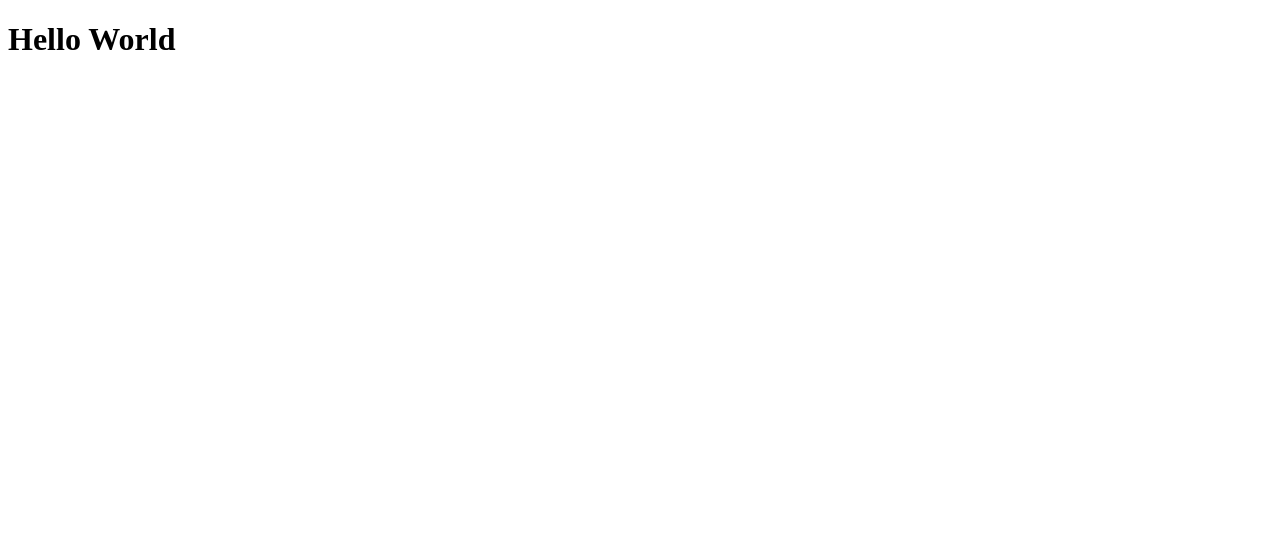
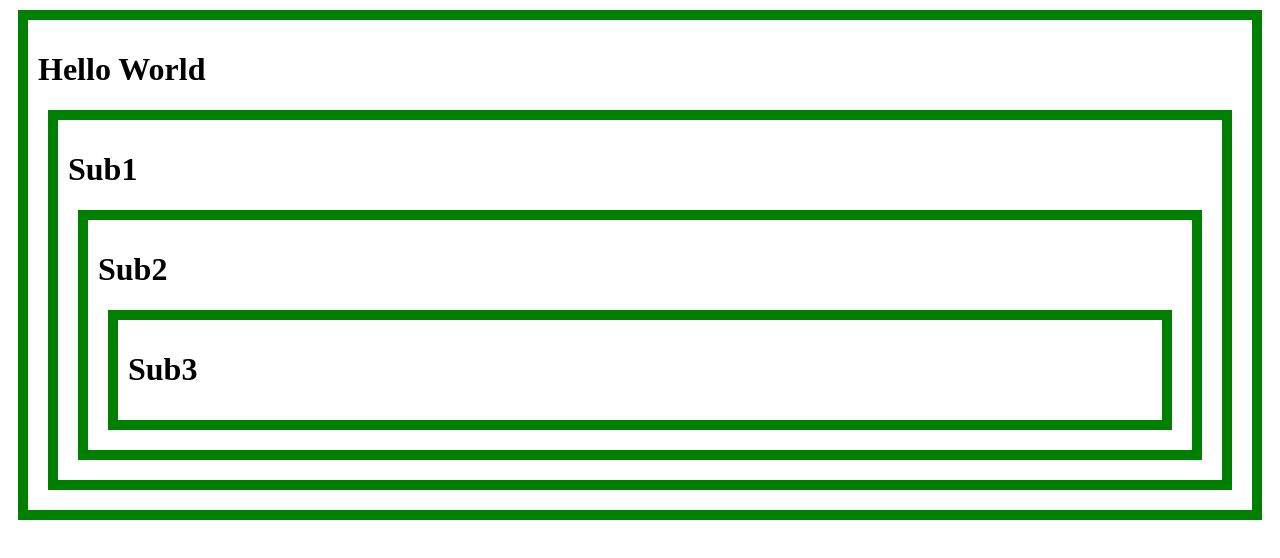
Before and after one commit to marriedsun/React-context-API, a React (Create React App) app: page / in a window 1280 px wide. Shown: the top 558 px of the page. Built offline with nearby package versions, Linux system fonts and the light colour scheme.

Commit message:
테마값,스타일값 설정

```diff
--- a/src/App.js
+++ b/src/App.js
@@ -1,10 +1,43 @@
-import React from 'react';
+import React, { createContext, useContext } from 'react';
 import './style.css';
+const themeDefault = {border: '10px solid green' };
+const themeContext = createContext (themeDefault);
 
 export default function App() {
+  const theme = useContext(themeContext);
   return (
-    <div>
+    <div className="root" style={theme}>
      <h1>Hello World</h1>
+     <Sub1 />
     </div>
   );
 }
+
+function Sub1() {
+  const theme = useContext(themeContext);
+  return (
+    <div style={theme}>
+      <h1>Sub1</h1>
+      <Sub2 />
+    </div>
+  )
+}
+
+function Sub2() {
+  const theme = useContext(themeContext);
+  return (
+    <div style={theme}>
+      <h1>Sub2</h1>
+      <Sub3 />
+    </div>
+  )
+}
+
+function Sub3() {
+  const theme = useContext(themeContext);
+  return (
+    <div style={theme}>
+      <h1>Sub3</h1>
+    </div>
+  )
+}
```
